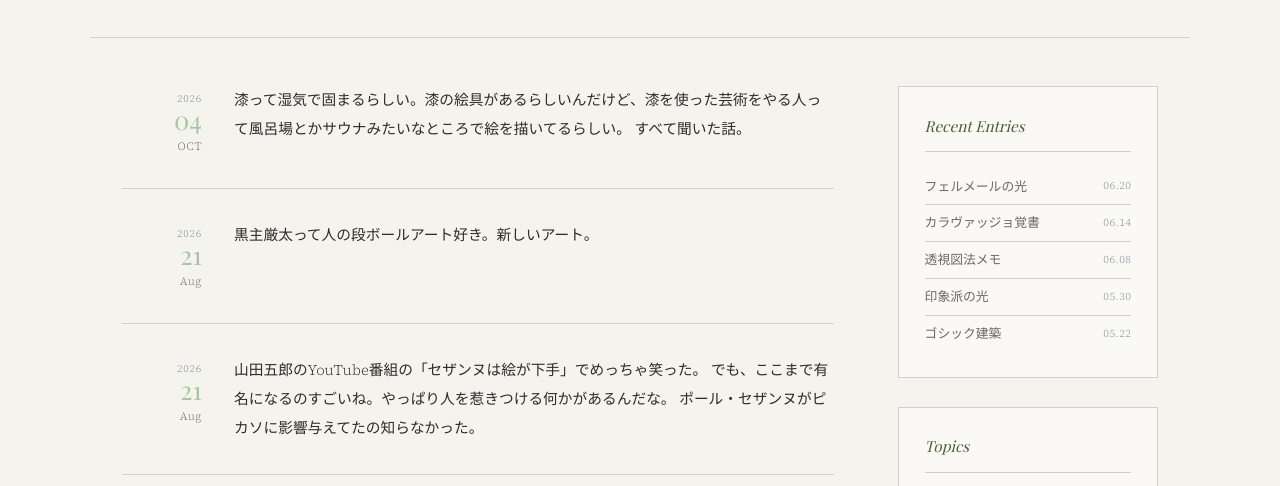
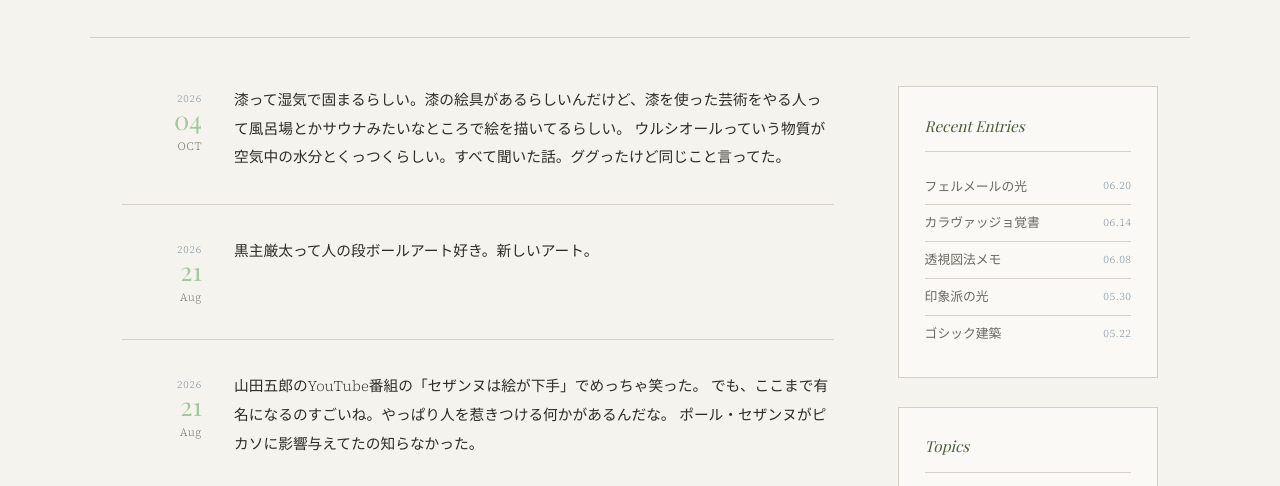
Before and after one commit to Azaleacreativeroom888/fan-arthistory, a plain HTML site: page blog.html in a window 1280 px wide. Shown: the part 299-785 px from the top of the page. Drawn offline with nearby package versions, Linux system fonts and the light colour scheme; a web font is replaced by a local one.

Commit message:
Update blog.html

```diff
--- a/blog.html
+++ b/blog.html
@@ -321,7 +321,7 @@
         </div>
         <div class="entry-body">
           <p>漆って湿気で固まるらしい。漆の絵具があるらしいんだけど、漆を使った芸術をやる人って風呂場とかサウナみたいなところで絵を描いてるらしい。
-          すべて聞いた話。</p>
+          ウルシオールっていう物質が空気中の水分とくっつくらしい。すべて聞いた話。ググったけど同じこと言ってた。</p>
         </div>
       </article>
 
```
